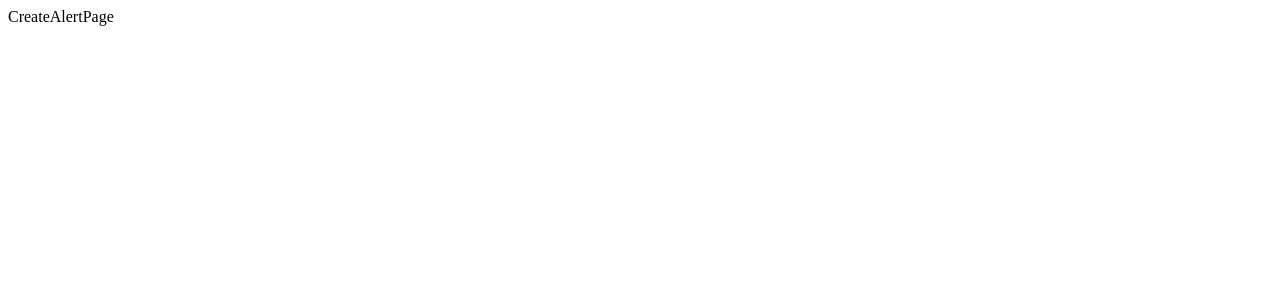
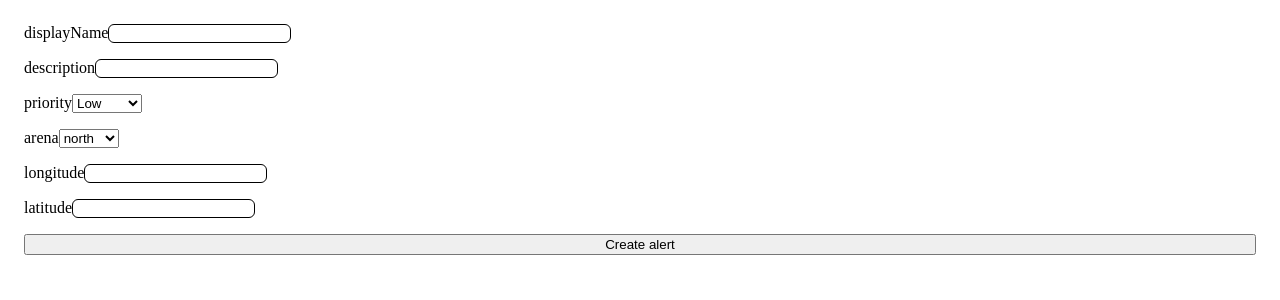
Before and after one commit to avi-rapaport/tzofia-eye, a React (Vite) app in the folder frontend/: page /create in a window 1280 px wide. Shown: the top 300 px of the page. Built offline with nearby package versions, Linux system fonts and the light colour scheme.

Commit message:
added routes and alert details page

```diff
--- a/frontend/src/App.css
+++ b/frontend/src/App.css
@@ -13,3 +13,18 @@
   color: black;
   text-decoration: none;
 }
+
+.create-page {
+  padding: 1rem;
+}
+
+.form {
+  display: flex;
+  flex-direction: column;
+  gap: 1rem;
+}
+
+.input {
+  border-radius: 6px;
+  border: 1px solid black;
+}
--- a/frontend/src/App.tsx
+++ b/frontend/src/App.tsx
@@ -1,6 +1,8 @@
 import { BrowserRouter, Route, Routes } from 'react-router-dom';
 import HomePage from './pages/HomePage';
 import CreateAlertPage from './pages/CreateAlertPage';
+import AlertDetailsPage from './pages/AlertDetailsPage';
+import NotFoundPage from './pages/NotFoundPage';
 
 function App() {
   return (
@@ -8,6 +10,9 @@ function App() {
       <Routes>
         <Route path="/" element={<HomePage />} />
         <Route path="/create" element={<CreateAlertPage />} />
+        <Route path="/alerts/:id" element={<AlertDetailsPage />} />
+
+        <Route path="*" element={<NotFoundPage />} />
       </Routes>
     </BrowserRouter>
   );
--- a/frontend/src/components/AlertsList.tsx
+++ b/frontend/src/components/AlertsList.tsx
@@ -1,10 +1,12 @@
+import { useNavigate } from 'react-router-dom';
 import type { Alerts } from '../types';
 
 const AlertsList = ({ alerts }: Alerts) => {
+  const navigate = useNavigate();
   return (
     <div>
       {alerts.map((alert) => (
-        <div key={alert.id}>
+        <div key={alert.id} onClick={() => navigate(`/alerts/${alert.id}`)}>
           <h1>{alert.displayName}</h1>
           <p>{alert.description}</p>
           <h3>{alert.arena}</h3>
--- /dev/null
+++ b/frontend/src/pages/AlertDetailsPage.tsx
@@ -0,0 +1,5 @@
+const AlertDetailsPage = () => {
+  return <div>AlertDetailsPage</div>;
+};
+
+export default AlertDetailsPage;
--- a/frontend/src/pages/CreateAlertPage.tsx
+++ b/frontend/src/pages/CreateAlertPage.tsx
@@ -1,5 +1,96 @@
+import { useState } from 'react';
+import type { AlertPriority, Arena } from '../types';
+import { useCreateAlerts } from '../hooks/useAlertsApi';
+import { useNavigate } from 'react-router-dom';
+
 const CreateAlertPage = () => {
-  return <div>CreateAlertPage</div>;
+  const [displayName, setDisplayName] = useState('');
+  const [description, setDescription] = useState('');
+  const [priority, setPriority] = useState<AlertPriority>('Low');
+  const [arena, setArena] = useState<Arena>('center');
+  const [lon, setLon] = useState<number>(34.7854);
+  const [lat, setLat] = useState<number>(34.7854);
+
+  const navigate = useNavigate();
+
+  const { mutate: create, isPending } = useCreateAlerts();
+
+  const handleCreate = (e: React.SubmitEvent) => {
+    e.preventDefault();
+
+    const alertData = { displayName, description, priority, arena, lon, lat };
+    create(alertData, {
+      onSuccess: () => navigate('/'),
+      onError: (err) => alert(err.message),
+    });
+  };
+
+  if (isPending) return <h1>Saving alert data...</h1>;
+
+  return (
+    <div className="create-page">
+      <form onSubmit={handleCreate} className="form">
+        <label>
+          displayName
+          <input
+            className="input"
+            type="text"
+            onChange={(e) => setDisplayName(e.target.value)}
+          />
+        </label>
+
+        <label>
+          description
+          <input
+            className="input"
+            type="text"
+            onChange={(e) => setDescription(e.target.value)}
+          />
+        </label>
+
+        <label>
+          priority
+          <select
+            onChange={(e) => setPriority(e.target.value as AlertPriority)}
+          >
+            <option value="Low">Low</option>
+            <option value="Medium">Medium</option>
+            <option value="High">Hige</option>
+            <option value="Critical">Critical</option>
+          </select>
+        </label>
+
+        <label>
+          arena
+          <select onChange={(e) => setArena(e.target.value as Arena)}>
+            <option value="north">north</option>
+            <option value="south">south</option>
+            <option value="center">center</option>
+          </select>
+        </label>
+
+        <label>
+          longitude
+          <input
+            className="input"
+            type="number"
+            onChange={(e) => setLon(Number(e.target.value))}
+          />
+        </label>
+
+        <label>
+          latitude
+          <input
+            className="input"
+            type="number"
+            onChange={(e) => setLat(Number(e.target.value))}
+          />
+        </label>
+
+        <button type="submit">Create alert</button>
+      </form>
+    </div>
+  );
 };
 
 export default CreateAlertPage;
--- a/frontend/src/pages/HomePage.tsx
+++ b/frontend/src/pages/HomePage.tsx
@@ -33,12 +33,15 @@ const HomePage = () => {
   );
   const setSelectedArena = useAlertStore((state) => state.setSelectedArena);
 
-  const filterredAlerts = alerts.filter(
-    (alert: Alert) =>
-      alert.displayName.toLowerCase().includes(nameSearch.toLowerCase()) &&
-      alert.arena === selectedArena &&
-      alert.priority === selectedPriority
-  );
+  const filterredAlerts = alerts;
+  if (selectedPriority)
+    filterredAlerts.filter((a) => a.priority === selectedPriority);
+  if (nameSearch)
+    filterredAlerts.filter((a) =>
+      a.displayName.toLowerCase().includes(nameSearch.toLowerCase())
+    );
+  if (selectedArena) filterredAlerts.filter((a) => a.arena === selectedArena);
+
   console.log(filterredAlerts);
 
   if (isLoading) return <h1>Loading alerts map...</h1>;
--- /dev/null
+++ b/frontend/src/pages/NotFoundPage.tsx
@@ -0,0 +1,5 @@
+const NotFoundPage = () => {
+  return <h1>Page not found! 404</h1>;
+};
+
+export default NotFoundPage;
--- a/frontend/src/types.ts
+++ b/frontend/src/types.ts
@@ -1,6 +1,8 @@
 export type AlertPriority = 'Low' | 'Medium' | 'High' | 'Critical';
 
 export type Arena = 'north' | 'south' | 'center';
+
+export type Status = 'active' | 'handled';
 
 export interface CreateAlertBody {
   displayName: string;
@@ -16,7 +18,7 @@ export interface UpdateAlertBody {
   description: string;
   priority: AlertPriority;
   arena: Arena;
-  status: 'active' | 'handled';
+  status: Status;
   lon: number;
   lat: number;
 }
@@ -27,6 +29,7 @@ export interface Alert {
   description: string;
   priority: AlertPriority;
   arena: Arena;
+  status: Status;
   lon: number;
   lat: number;
 }
```
Also changed, not shown: frontend/src/pages/UpdateAlertPage.tsx (added, +113 -0 lines).
